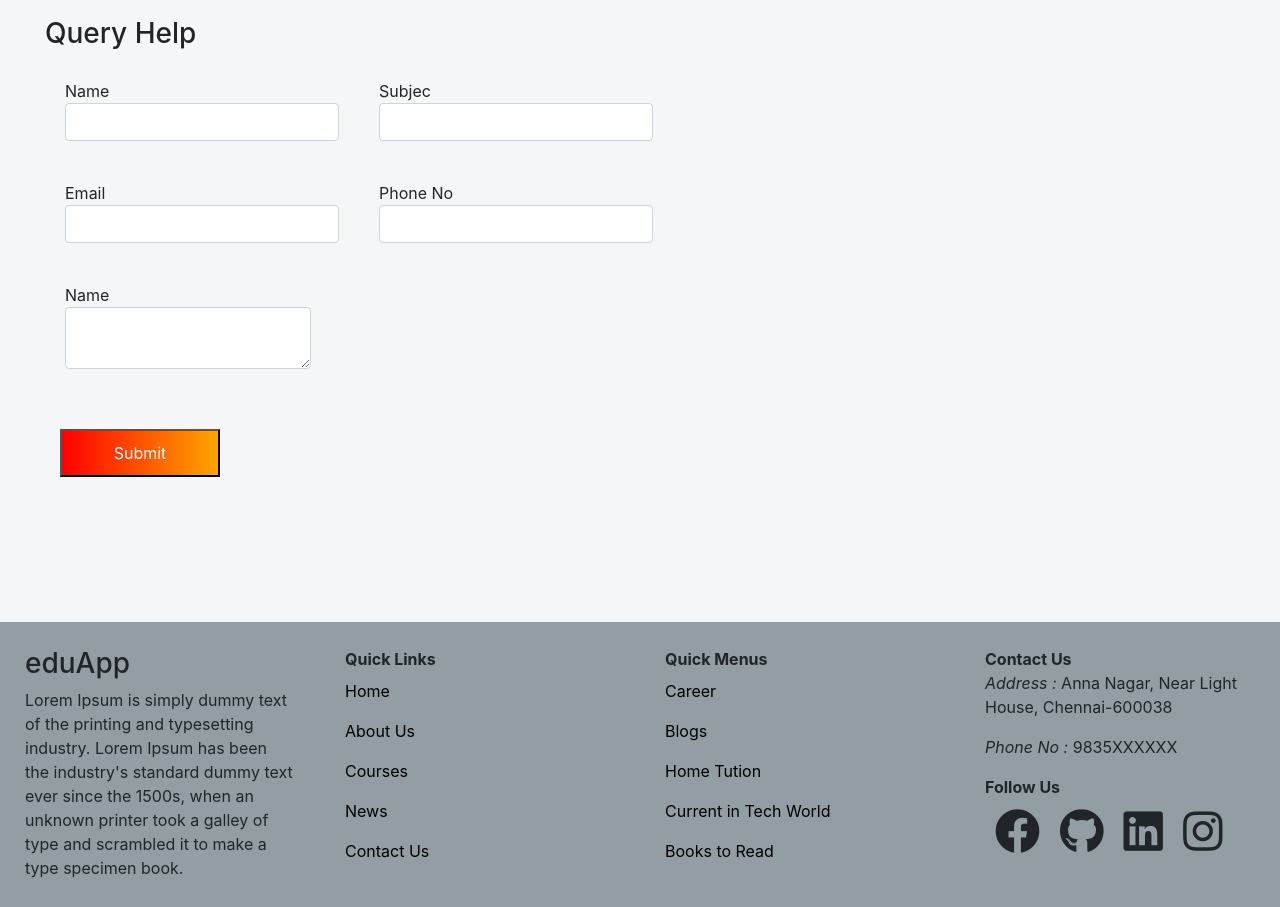
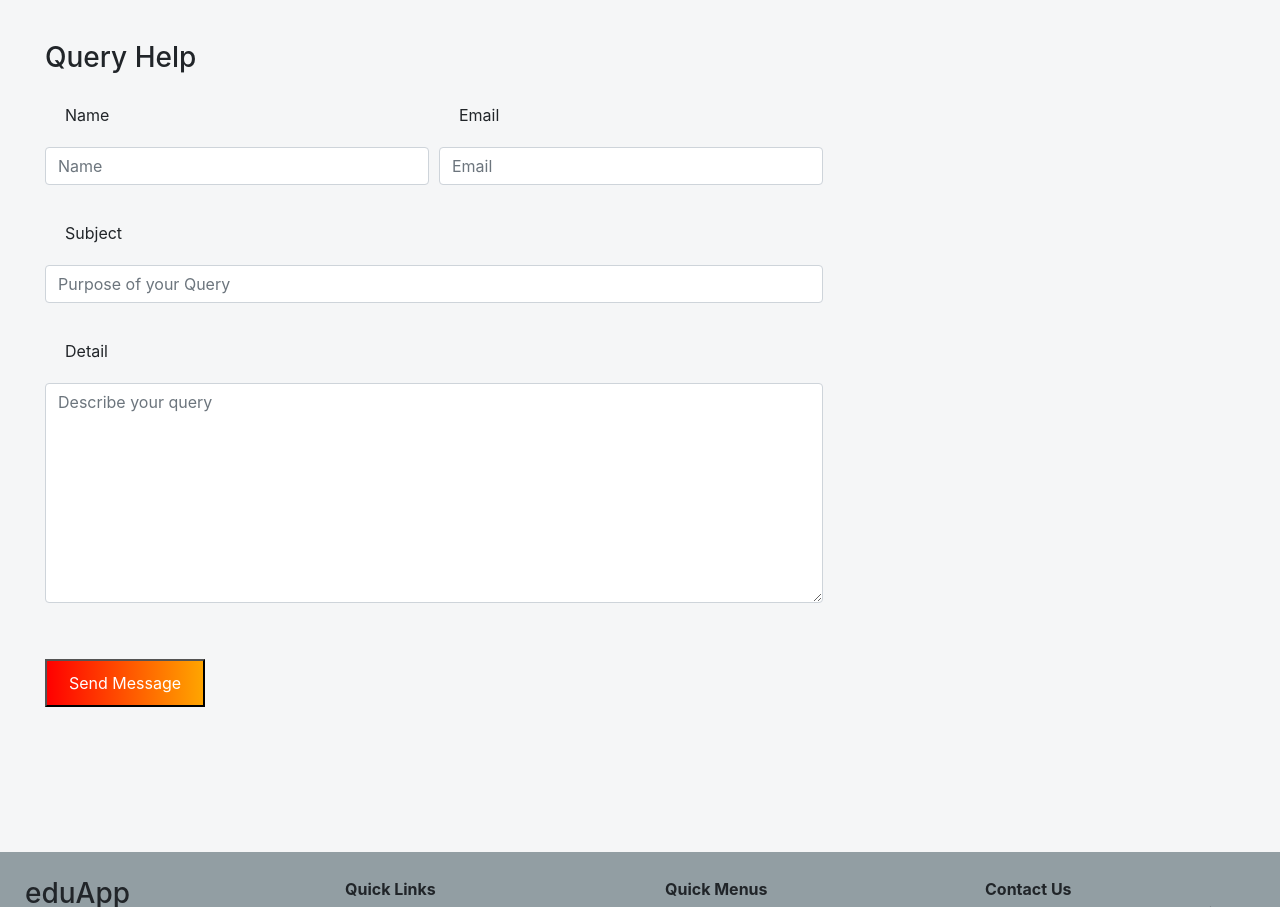
Before and after one commit to PraveenKumarRana/eduApp, a React app in the folder client/: page /contactus in a window 1280 px wide. Shown: the part 690-1597 px from the top of the page. Built offline with nearby package versions, Linux system fonts and the light colour scheme.

Commit message:
This adds the courses page with demo data

```diff
--- a/client/src/components/contact_us/ContactUs.css
+++ b/client/src/components/contact_us/ContactUs.css
@@ -39,3 +39,11 @@ text-area{
     height: 300px;
     height: 100%;
 }
+
+input{
+    width: 50%;
+}
+
+.google-maps{
+    width: 1100px;
+}
--- a/client/src/components/contact_us/ContactUs.js
+++ b/client/src/components/contact_us/ContactUs.js
@@ -15,7 +15,7 @@ class ContactUs extends Component{
 
                 <div className="contact-us-page">
                     <div className="item contact-body-left">
-                        <div class="contact-body-left-top">
+                        <div className="contact-body-left-top">
                             <div className="about item container-fluid">
                                 <h3>eduApp</h3>
                                 <p>Lorem Ipsum is simply dummy text of the printing and typesetting industry. Lorem Ipsum has been the industry's standard dummy text ever since the 1500s, when an unknown printer took a galley of type and scrambled it to make a type specimen book.</p>
@@ -30,20 +30,25 @@ class ContactUs extends Component{
                         <div className="query-form">
                             <h3>Query Help</h3>
                             <form onSubmit={this.handleSubmit}>
-                                <div className="q-item">
-                                    <label>Name<input className="form-control"></input></label>
-                                    <label>Subjec<input className="form-control"></input></label>
+                                <div className="form-row">
+                                    <div className="form-group col-md-6">
+                                        <label>Name</label>
+                                        <input type="text" className="form-control"  placeholder="Name"/>
+                                    </div>
+                                    <div className="form-group col-md-6">
+                                        <label>Email</label>
+                                        <input type="email" className="form-control"  placeholder="Email"/>
+                                    </div>
                                 </div>
-                                <div className="q-item">
-                                    <label>Email<input className="form-control"></input></label>
-                                    <label>Phone No<input className="form-control"></input></label>
+                                <div className="form-group">
+                                    <label>Subject</label>
+                                    <input type="text" className="form-control"  placeholder="Purpose of your Query"/>
                                 </div>
-                                <div className="q-item">
-                                    <label>Name<textarea className="form-control"></textarea></label>
+                                <div className="form-group">
+                                    <label>Detail</label>
+                                    <textarea type="text" className="form-control"  style={{height: "220px"}} placeholder="Describe your query"/>
                                 </div>
-                                <div className="q-item">
-                                    <button type="submit" class="orange-button">Submit</button>
-                                </div>
+                                <button type="submit" className="orange-button" style={{marginLeft: "0px"}}>Send Message</button>
                             </form>
                         </div>
                     </div>
--- /dev/null
+++ b/client/src/components/courses/CourseDisplayCard.css
@@ -0,0 +1,4 @@
+.image-size{
+    height: 200px;
+    width: 100%;
+}
--- /dev/null
+++ b/client/src/components/courses/CourseDisplayCard.js
@@ -0,0 +1,18 @@
+import React from 'react';
+import './CourseDisplayCard.css';
+
+const CourseDisplayCard = ({course}) => {
+    return (
+        <div class="card" style={{width: "300px"}}>
+            <img src={course.image} class="card-img-top image-size" alt="..."/>
+            <div class="card-body">
+                <h5 class="card-title">{course.title}</h5>
+                <p class="card-text">{course.desc}</p>
+                <h5>Instructor</h5>
+                <p>{course.instructor}</p>
+            </div>
+        </div>
+    )
+}
+
+export default CourseDisplayCard;
--- /dev/null
+++ b/client/src/components/courses/CourseList.js
@@ -0,0 +1,41 @@
+import React, {Component} from 'react';
+import CourseDisplayCard from './CourseDisplayCard';
+
+class CourseList extends Component{
+    render(){
+        const courses = [{
+            title: "Hello World",
+            desc: "This is the basic course on Computer Programming Course",
+            instructor: "Praveen Kumar Rana",
+            image: "https://prod-discovery.edx-cdn.org/media/course/image/72abaeb3-0856-4e89-906a-8b6eef402a1f-0988c3944c47.small.jpg"
+        },
+        {
+            title: "Hello World",
+            desc: "This is the basic course on Computer Programming Course",
+            instructor: "Praveen Kumar Rana",
+            image: "https://prod-discovery.edx-cdn.org/media/course/image/72abaeb3-0856-4e89-906a-8b6eef402a1f-0988c3944c47.small.jpg"
+        },
+        {
+            title: "Hello World",
+            desc: "This is the basic course on Computer Programming Course",
+            instructor: "Praveen Kumar Rana",
+            image: "https://prod-discovery.edx-cdn.org/media/course/image/72abaeb3-0856-4e89-906a-8b6eef402a1f-0988c3944c47.small.jpg"
+        },
+        {
+            title: "Hello World",
+            desc: "This is the basic course on Computer Programming Course",
+            instructor: "Praveen Kumar Rana",
+            image: "https://prod-discovery.edx-cdn.org/media/course/image/72abaeb3-0856-4e89-906a-8b6eef402a1f-0988c3944c47.small.jpg"
+        }
+        ];
+
+        const courseList = courses.map(course => <CourseDisplayCard course={course}/>)
+        return (
+            <div className="about-display">
+                {courseList}
+            </div>
+        )
+    }
+}
+
+export default CourseList;
--- /dev/null
+++ b/client/src/components/courses/Courses.css
@@ -0,0 +1,8 @@
+.about-courses{
+    background-image: url("https://dollarsandsense.sg/wp-content/uploads/2016/07/shutterstock_312488534.jpg");
+    height: 450px;
+    background-size: contain;
+    background-repeat: no-repeat;
+    background-size: cover;
+    background-position: center center;
+}
--- /dev/null
+++ b/client/src/components/courses/Courses.js
@@ -0,0 +1,19 @@
+import React, {Component, Fragment} from 'react';
+import CourseList from './CourseList';
+import './Courses.css';
+
+class Courses extends Component{
+    render(){
+        return(
+            <Fragment>
+                <div className="about-courses">
+                </div>
+                <div className="about-page" style={{marginTop:"0px"}}>
+                    <CourseList/>
+                </div>
+            </Fragment>
+        )
+    }
+}
+
+export default Courses;
--- a/client/src/components/homepage/Homepage.js
+++ b/client/src/components/homepage/Homepage.js
@@ -21,13 +21,13 @@ const Homepage = (props) => {
                         </h3>
                     </div>
                     <div className="display-flex">
-                        <Link to="/learnmore" className="orange-button" style={{textDecoration: "none", color:"white"}}>
+                        <Link to="/about" className="orange-button" style={{textDecoration: "none", color:"white"}}>
                             <div className="display-flex">
                                 <div>Learn More</div>
                                 <div>></div>
                             </div>
                         </Link>
-                        <Link to="/allcourses" className="orange-button" style={{textDecoration: "none", color:"white"}}>
+                        <Link to="/courses" className="orange-button" style={{textDecoration: "none", color:"white"}}>
                             <div className="display-flex">
                                 <div>See all Courses</div>
                                 <div>></div>
--- a/client/src/containers/Main.js
+++ b/client/src/containers/Main.js
@@ -3,6 +3,7 @@ import {Route, Switch} from 'react-router-dom';
 import Homepage from '../components/homepage/Homepage';
 import AboutUs from '../components/about_us/AboutUs';
 import ContactUs from '../components/contact_us/ContactUs';
+import Courses from '../components/courses/Courses';
 
 class Main extends Component{
     constructor(props){
@@ -18,6 +19,7 @@ class Main extends Component{
                 <Switch>
                     <Route exact path="/" component = {Homepage}/>
                     <Route exact path="/about" component={AboutUs}/>
+                    <Route exact path="/courses" component={Courses}/>
                     <Route exact path="/contactus" component={ContactUs}/>
                 </Switch>
             </div>
```
Also changed, not shown: client/src/components/courses/CourseList.css (added), 1 other file.
